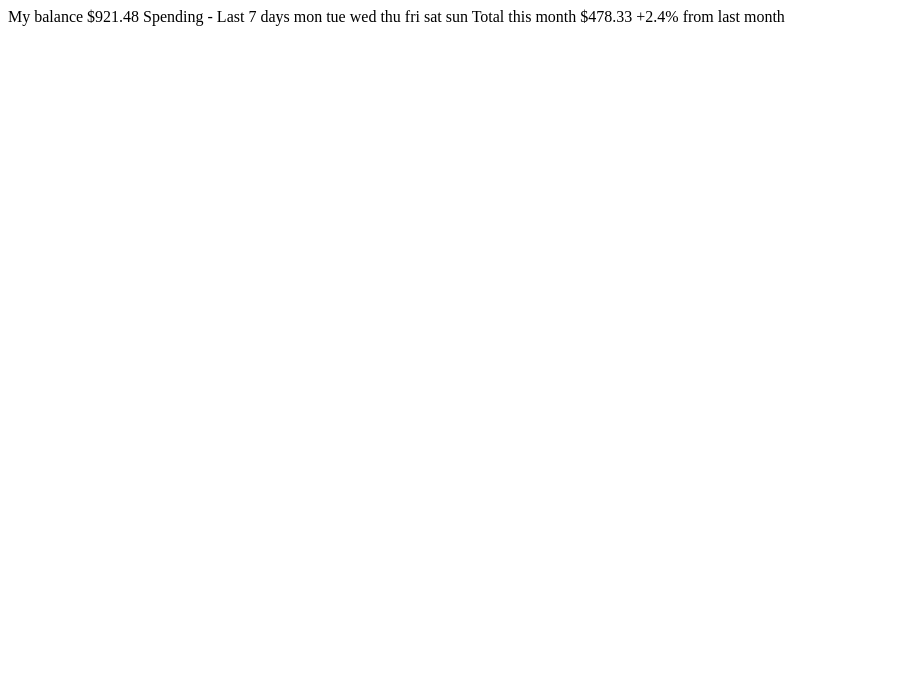
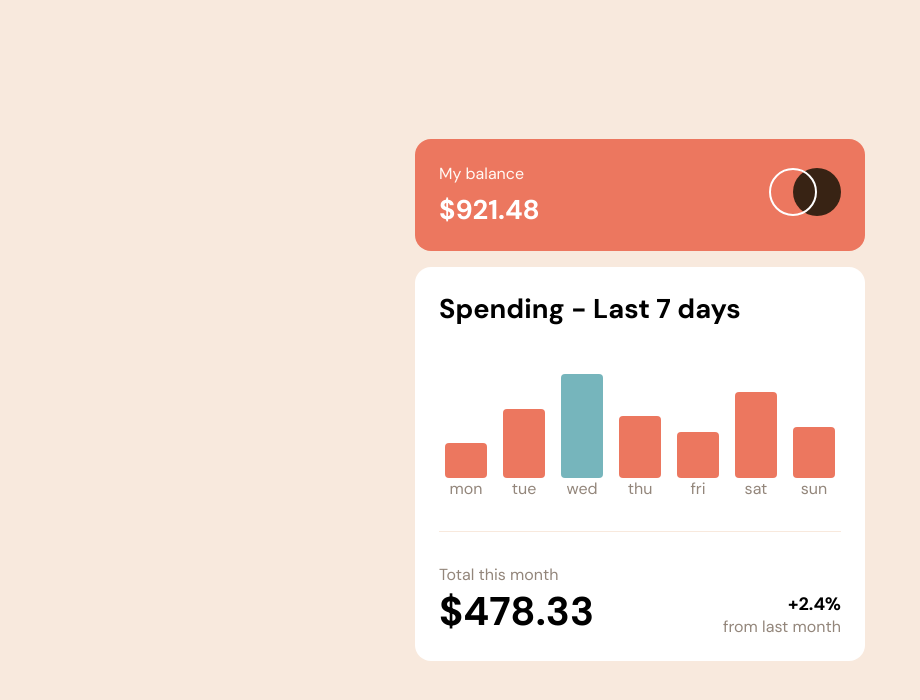
Before and after one commit to DementedCecil/expenses-chart-component, a plain HTML site: page index.html in a window 1280 px wide. Shown: the whole page, without its empty margins (0-920 px from the left). Drawn offline with Linux system fonts and the light colour scheme.

Commit message:
CSS is mostly complete.  JS almost done, but need to add function to show amounts on hover.

```diff
--- a/css/style.css
+++ b/css/style.css
@@ -0,0 +1,129 @@
+@import url("https://fonts.googleapis.com/css2?family=DM+Sans:wght@400;700&display=swap");
+*, *::before, *::after {
+  margin: 0;
+  padding: 0;
+  box-sizing: border-box;
+}
+
+:root {
+  --color-primary-red: hsl(10, 79%, 65%);
+  --color-primary-cyan: hsl(186, 34%, 60%);
+  --color-neutral-dark: hsl(25, 47%, 15%);
+  --color-neutral-medium: hsl(28, 10%, 53%);
+  --color-neutral-light: hsl(27, 66%, 92%);
+  --color-accent: hsl(33, 100%, 98%);
+}
+
+body {
+  font-size: 18px;
+  font-family: "DM Sans", sans-serif;
+  font-weight: 400;
+}
+
+hr {
+  background-color: var(--color-neutral-light);
+  height: 1px;
+  width: 100%;
+  margin-block: 2rem;
+  border: none;
+}
+
+.balance-amount, .spending-title {
+  font-weight: 700;
+  font-size: 1.7rem;
+}
+
+.spending-title {
+  padding-bottom: 3rem;
+}
+
+main {
+  display: flex;
+  flex-direction: column;
+  gap: 1rem;
+  height: 100vh;
+  justify-content: center;
+  align-items: center;
+  background-color: var(--color-neutral-light);
+}
+main .label {
+  font-size: 1rem;
+  color: var(--color-neutral-medium);
+}
+main section.balance, main section.spending {
+  padding: 1.5rem;
+  border-radius: 1rem;
+  width: 450px;
+}
+main section.balance {
+  background-color: var(--color-primary-red);
+  color: white;
+  display: flex;
+  justify-content: space-between;
+  align-items: center;
+}
+main section.balance .label {
+  color: var(--color-accent);
+  padding-bottom: 0.5rem;
+}
+main section.spending {
+  background-color: white;
+}
+main section.spending .spending-summary {
+  display: flex;
+  justify-content: space-between;
+  align-items: flex-end;
+}
+main section.spending .spending-summary .spending-amount {
+  font-weight: 700;
+  font-size: 2.5rem;
+}
+main section.spending .spending-summary .percentage-text {
+  text-align: right;
+}
+main section.spending .spending-summary .percentage-text .percentage {
+  font-weight: 700;
+}
+
+.table {
+  display: flex;
+  gap: 1rem;
+  text-align: center;
+  justify-content: center;
+  align-items: flex-end;
+  color: var(--color-neutral-medium);
+}
+.table .bars {
+  background-color: var(--color-primary-red);
+  width: 42px;
+  border-radius: 0.25rem;
+}
+.table .highest-bar {
+  background-color: var(--color-primary-cyan);
+}
+
+.bars:hover, .bars:focus {
+  cursor: pointer;
+  opacity: 0.7;
+}
+
+@media screen and (max-width: 400px) {
+  main section.balance, main section.spending {
+    padding: 1.5rem;
+    border-radius: 1rem;
+    width: 350px;
+  }
+  main .table {
+    gap: 0.8rem;
+  }
+  main .table .bars, main .table .highest-bar {
+    background-color: var(--color-primary-red);
+    width: 30px;
+    border-radius: 0.25rem;
+  }
+  main .table .highest-bar {
+    background-color: var(--color-primary-cyan);
+  }
+}
+
+/*# sourceMappingURL=style.css.map */
--- a/index.html
+++ b/index.html
@@ -10,24 +10,30 @@
 
 </head>
 <body>
-
-  My balance
-  $921.48
-
-  Spending - Last 7 days
-
-  mon
-  tue
-  wed
-  thu
-  fri
-  sat
-  sun
-
-  Total this month
-  $478.33
-
-  +2.4%
-  from last month
+<main>
+  <section class="balance">
+    <div class="balance-text">
+      <p class="label">My balance</p>
+      <p class="balance-amount">$921.48</p>
+    </div>
+    <div class="logo"><svg width="72" height="48" viewBox="0 0 72 48" xmlns="http://www.w3.org/2000/svg"><g fill="none" fill-rule="evenodd"><circle fill="#382314" cx="48" cy="24" r="24"/><circle stroke="#FFF" stroke-width="2" cx="24" cy="24" r="23"/></g></svg></div>
+  </section>
+  <section class="spending">
+    <div class="spending-title">Spending - Last 7 days</div>
+    <div class="table"></div>
+    <hr>
+    <div class="spending-summary">
+      <div class="spending-total">
+        <p class="label">Total this month</p>
+        <p class="spending-amount">$478.33</p>
+      </div>
+      <div class="percentage-text">
+        <p class="percentage">+2.4%</p>
+        <p class="label">from last month</p>
+      </div>
+    </div>
+  </section>
+</main>
+<script src="index.js"></script>
 </body>
 </html>
--- /dev/null
+++ b/index.js
@@ -0,0 +1,33 @@
+fetch('./data.json')
+.then(response => {
+    return response.json();
+})
+.then(data => populate(data));
+
+function populate(data){
+    let table = document.querySelector('.table');
+    let max = Math.max(...data.map(o => o.amount));
+    let highest = document.querySelectorAll(`[value="${max}"]`);
+
+    for (let i = 0; i < data.length; i++){
+        let el = data[i];
+        let height = 200 * el.amount / 100;
+        let bars = "bars"
+
+        if(el.amount === max){
+            bars = "bars highest-bar";
+        }
+
+        table.innerHTML += `
+            <div>
+                <div class="${bars}" style="height: ${height}px" value="${el.amount}"></div>
+                <div class="label">${el.day}</div>
+            </div>
+        `
+
+        // document.querySelector('.bars').addEventListener('click', showAmount);
+        // function showAmount(){
+        //     console.log('hello')
+        // }
+    }
+}
```
